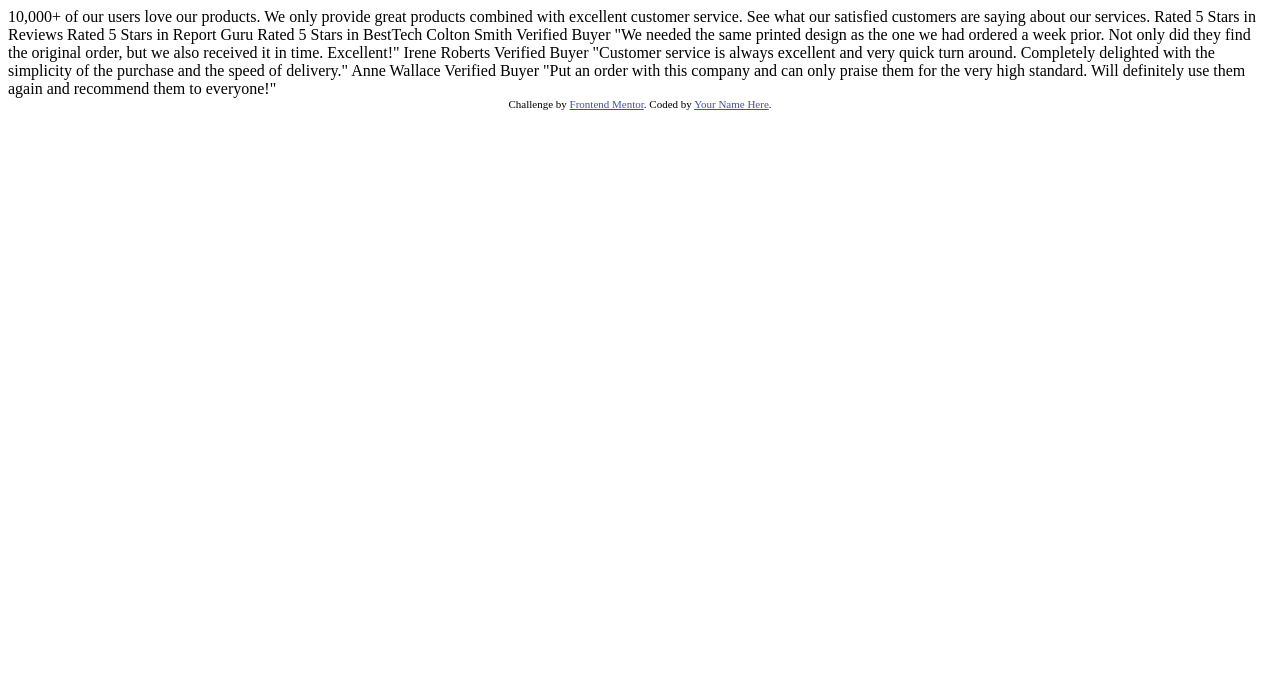
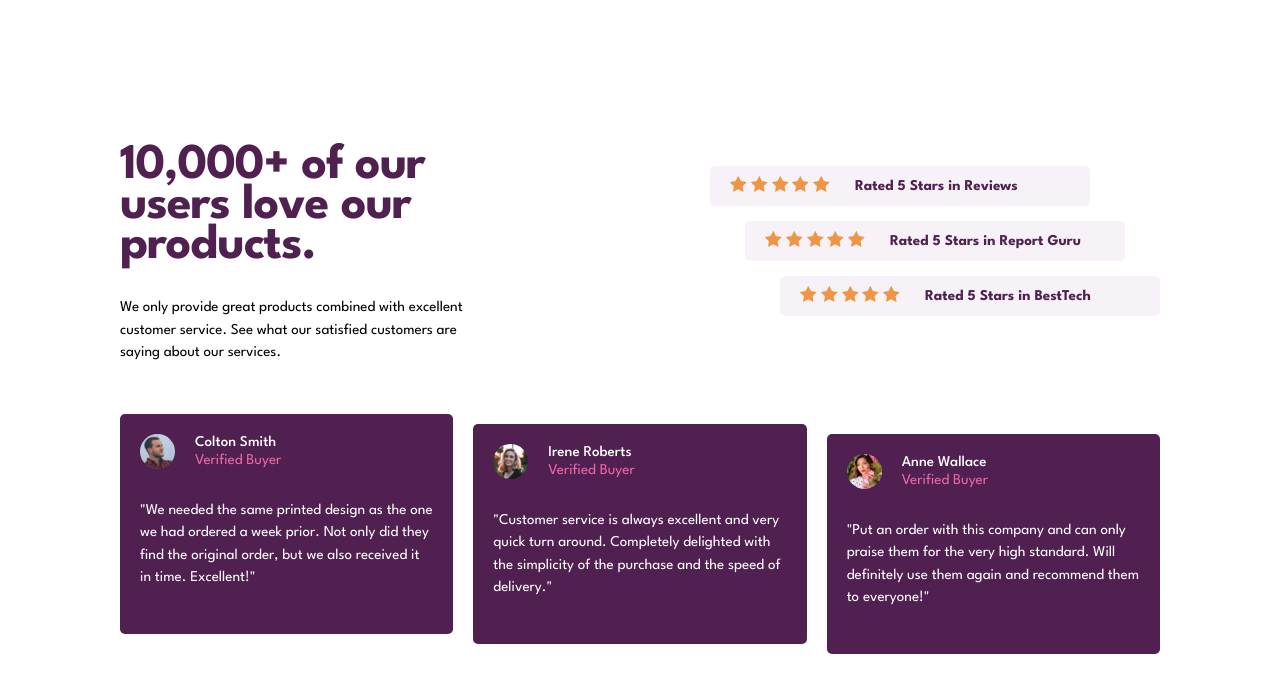
Before and after one commit to Mikiyas6/social-proof-section-master, a plain HTML site: page index.html in a window 1280 px wide. Drawn offline with Linux system fonts and the light colour scheme.

Commit message:
final commit

```diff
--- /dev/null
+++ b/Queries.css
@@ -0,0 +1,96 @@
+/* - Font sizes (px)
+10 / 12 / 14 / 16 / 18 / 20 / 24 / 30 / 36 / 44 / 52 / 62 / 74 / 86 / 98
+
+- Spacing system (px)
+2 / 4 / 8 / 12 / 16 / 24 / 32 / 48 / 64 / 80 / 96 / 128 */
+
+/* ********************************  */
+/* For Small Laptops(Below 1366px) ->  1366px/16px = 85.375em */
+/* ******************************** */
+@media (max-width: 85.375em) {
+}
+
+/* ********************************  */
+/* For Landscape Tablets(Below 1200px) ->  1200px/16px = 75em */
+/* ******************************** */
+
+@media (max-width: 75em) {
+  /* 9px/16px =  0.5625*/
+  /* font-size Adjustment */
+  html {
+    font-size: 55%;
+  }
+}
+
+/* ********************************  */
+/* For Tablet(Below 960px) ->  960px/16px = 60em */
+/* ******************************** */
+@media (max-width: 60em) {
+  /* 8px/16px =  0.5*/
+  /* font-size Adjustment */
+  html {
+    font-size: 50%;
+  }
+}
+
+/* ********************************  */
+/* For Small-Tablets(Below 760px) ->  760px/16px = 47.5em */
+/* ******************************** */
+@media (max-width: 47.5em) {
+  /* 7px/16px =  0.4375*/
+  html {
+    font-size: 45%;
+  }
+  body {
+    width: 80rem;
+  }
+  .proof-rate {
+    width: 40rem;
+  }
+}
+@media (max-width: 41.25em) {
+  body {
+    flex-direction: column;
+    align-items: center;
+    justify-content: center;
+    width: 60rem;
+  }
+  .proof-intro {
+    text-align: center;
+    margin-bottom: 2rem;
+  }
+  .proof-heading {
+    font-size: 4rem;
+    width: 30rem;
+    text-align: center;
+  }
+  .proof-description {
+    width: 30rem;
+  }
+  .proof-rates {
+    display: flex;
+    flex-direction: column;
+    gap: 2rem;
+    margin-bottom: 3rem;
+  }
+  .proof-rate {
+    display: flex;
+    flex-direction: column;
+    margin: 0;
+    gap: 1rem;
+    width: 35rem;
+  }
+  .proof-header {
+    flex-direction: column;
+    align-items: center;
+  }
+  .proof-testimonials {
+    display: flex;
+    flex-direction: column;
+    gap: 1.5rem;
+  }
+  .proof-testimonial {
+    width: 35rem;
+    margin: 0;
+  }
+}
--- a/index.html
+++ b/index.html
@@ -11,51 +11,176 @@
       sizes="32x32"
       href="./images/favicon-32x32.png"
     />
-
+    <link rel="preconnect" href="https://fonts.googleapis.com" />
+    <link rel="preconnect" href="https://fonts.gstatic.com" crossorigin />
+    <link
+      href="https://fonts.googleapis.com/css2?family=League+Spartan:wght@100..900&display=swap"
+      rel="stylesheet"
+    />
+    <link rel="stylesheet" href="./style.css" />
+    <link rel="stylesheet" href="./Queries.css" />
     <title>Frontend Mentor | Social proof section</title>
-
-    <!-- Feel free to remove these styles or customise in your own stylesheet 👍 -->
-    <style>
-      .attribution {
-        font-size: 11px;
-        text-align: center;
-      }
-      .attribution a {
-        color: hsl(228, 45%, 44%);
-      }
-    </style>
   </head>
   <body>
-    10,000+ of our users love our products.
-
-    We only provide great products combined with excellent customer service.
-    See what our satisfied customers are saying about our services.
-
-    Rated 5 Stars in Reviews
-    Rated 5 Stars in Report Guru
-    Rated 5 Stars in BestTech
-
-    Colton Smith
-    Verified Buyer
-    "We needed the same printed design as the one we had ordered a week prior.
-    Not only did they find the original order, but we also received it in time.
-    Excellent!"
-
-    Irene Roberts
-    Verified Buyer
-    "Customer service is always excellent and very quick turn around. Completely
-    delighted with the simplicity of the purchase and the speed of delivery."
-
-    Anne Wallace
-    Verified Buyer
-    "Put an order with this company and can only praise them for the very high
-    standard. Will definitely use them again and recommend them to everyone!"
-
-    <div class="attribution">
-      Challenge by
-      <a href="https://www.frontendmentor.io?ref=challenge" target="_blank"
-        >Frontend Mentor</a
-      >. Coded by <a href="#">Your Name Here</a>.
+    <div class="proof">
+      <div class="proof-header">
+        <div class="proof-intro">
+          <h1 class="proof-heading">10,000+ of our users love our products.</h1>
+          <p class="proof-description">
+            We only provide great products combined with excellent customer
+            service. See what our satisfied customers are saying about our
+            services.
+          </p>
+        </div>
+        <div class="proof-rates">
+          <div class="proof-rate proof-rate--1">
+            <div class="stars">
+              <img
+                src="./images/icon-star.svg"
+                alt="star pic"
+                class="star-pic"
+              />
+              <img
+                src="./images/icon-star.svg"
+                alt="star pic"
+                class="star-pic"
+              />
+              <img
+                src="./images/icon-star.svg"
+                alt="star pic"
+                class="star-pic"
+              />
+              <img
+                src="./images/icon-star.svg"
+                alt="star pic"
+                class="star-pic"
+              />
+              <img
+                src="./images/icon-star.svg"
+                alt="star pic"
+                class="star-pic"
+              />
+            </div>
+            <p class="rating-statement">Rated 5 Stars in Reviews</p>
+          </div>
+          <div class="proof-rate proof-rate--2">
+            <div class="stars">
+              <img
+                src="./images/icon-star.svg"
+                alt="star pic"
+                class="star-pic"
+              />
+              <img
+                src="./images/icon-star.svg"
+                alt="star pic"
+                class="star-pic"
+              />
+              <img
+                src="./images/icon-star.svg"
+                alt="star pic"
+                class="star-pic"
+              />
+              <img
+                src="./images/icon-star.svg"
+                alt="star pic"
+                class="star-pic"
+              />
+              <img
+                src="./images/icon-star.svg"
+                alt="star pic"
+                class="star-pic"
+              />
+            </div>
+            <p class="rating-statement">Rated 5 Stars in Report Guru</p>
+          </div>
+          <div class="proof-rate proof-rate--3">
+            <div class="stars">
+              <img
+                src="./images/icon-star.svg"
+                alt="star pic"
+                class="star-pic"
+              />
+              <img
+                src="./images/icon-star.svg"
+                alt="star pic"
+                class="star-pic"
+              />
+              <img
+                src="./images/icon-star.svg"
+                alt="star pic"
+                class="star-pic"
+              />
+              <img
+                src="./images/icon-star.svg"
+                alt="star pic"
+                class="star-pic"
+              />
+              <img
+                src="./images/icon-star.svg"
+                alt="star pic"
+                class="star-pic"
+              />
+            </div>
+            <p class="rating-statement">Rated 5 Stars in BestTech</p>
+          </div>
+        </div>
+      </div>
+      <div class="proof-testimonials">
+        <div class="proof-testimonial proof-testimonial--1">
+          <div class="testimonial-header">
+            <img
+              class="testimonial-pic"
+              src="./images/image-colton.jpg"
+              alt="Colton Smith"
+            />
+            <div class="testimonial-owner">
+              <p class="testimonial-name">Colton Smith</p>
+              <p class="testimonial-tag">Verified Buyer</p>
+            </div>
+          </div>
+          <div class="testimonial-comment">
+            "We needed the same printed design as the one we had ordered a week
+            prior. Not only did they find the original order, but we also
+            received it in time. Excellent!"
+          </div>
+        </div>
+        <div class="proof-testimonial proof-testimonial--2">
+          <div class="testimonial-header">
+            <img
+              class="testimonial-pic"
+              src="./images/image-irene.jpg"
+              alt="Irene Roberts"
+            />
+            <div class="testimonial-owner">
+              <p class="testimonial-name">Irene Roberts</p>
+              <p class="testimonial-tag">Verified Buyer</p>
+            </div>
+          </div>
+          <div class="testimonial-comment">
+            "Customer service is always excellent and very quick turn around.
+            Completely delighted with the simplicity of the purchase and the
+            speed of delivery."
+          </div>
+        </div>
+        <div class="proof-testimonial proof-testimonial--3">
+          <div class="testimonial-header">
+            <img
+              class="testimonial-pic"
+              src="./images/image-anne.jpg"
+              alt="Anne Wallace"
+            />
+            <div class="testimonial-owner">
+              <p class="testimonial-name">Anne Wallace</p>
+              <p class="testimonial-tag">Verified Buyer</p>
+            </div>
+          </div>
+          <div class="testimonial-comment">
+            "Put an order with this company and can only praise them for the
+            very high standard. Will definitely use them again and recommend
+            them to everyone!"
+          </div>
+        </div>
+      </div>
     </div>
   </body>
 </html>
--- /dev/null
+++ b/style.css
@@ -0,0 +1,150 @@
+/*
+## Colors
+
+### Primary
+
+Very Dark Magenta: hsl(300, 43%, 22%)
+Soft Pink: hsl(333, 80%, 67%)
+
+### Neutral
+
+Dark Grayish Magenta: hsl(303, 10%, 53%)
+Light Grayish Magenta: hsl(300, 24%, 96%)
+White: hsl(0, 0%, 100%)
+
+## Typography
+
+### Body Copy
+
+- Font size: 15px
+
+### Font
+
+- Family: [League Spartan](https://fonts.google.com/specimen/League+Spartan)
+- Weights: 400, 500, 700
+
+*/
+:root {
+  --Very-Dark-Magenta: hsl(300, 43%, 22%);
+  --Soft-Pink: hsl(333, 80%, 67%);
+  --Dark-Grayish-Magenta: hsl(303, 10%, 53%);
+  --Light-Grayish-Magenta: hsl(300, 24%, 96%);
+  --White: hsl(0, 0%, 100%);
+}
+*,
+*::before,
+*::after {
+  margin: 0;
+  padding: 0;
+  box-sizing: border-box;
+}
+html {
+  font-size: 62.5%;
+}
+body {
+  font-size: 1.5rem;
+  line-height: 1;
+  font-family: "League Spartan", sans-serif;
+  min-height: 100vh;
+  display: flex;
+  align-items: center;
+  justify-content: center;
+  width: 110rem;
+  margin: auto;
+}
+.proof {
+  display: flex;
+  flex-direction: column;
+  padding: 3rem;
+}
+.proof-header {
+  display: flex;
+  justify-content: space-between;
+}
+.proof-intro {
+  width: 40rem;
+  margin-bottom: 5rem;
+}
+.proof-heading {
+  letter-spacing: -1px;
+  text-align: start;
+  font-size: 5rem;
+  line-height: 0.8;
+  margin-bottom: 3rem;
+}
+.proof-heading,
+.rating-statement {
+  color: var(--Very-Dark-Magenta);
+  font-weight: 700;
+}
+.proof-description {
+  width: 35rem;
+  line-height: 1.5;
+}
+.proof-rates {
+  width: 45rem;
+  padding-top: 2rem;
+}
+.proof-rate {
+  width: 38rem;
+  display: flex;
+  align-items: center;
+  padding: 1rem 2rem;
+  gap: 2.5rem;
+  background: var(--Light-Grayish-Magenta);
+  margin-bottom: 1.5rem;
+  border-radius: 5px;
+}
+.proof-rate:last-child {
+  margin-bottom: 0;
+}
+.proof-rate--2 {
+  margin-left: 3.5rem;
+}
+.proof-rate--3 {
+  margin-left: 7rem;
+}
+.proof-testimonials {
+  display: grid;
+  grid-template-columns: repeat(3, 1fr);
+  gap: 2rem;
+}
+.proof-testimonial {
+  background: var(--Very-Dark-Magenta);
+  padding: 2rem;
+  border-radius: 5px;
+  height: 22rem;
+}
+.testimonial-pic {
+  width: 3.5rem;
+  height: 3.5rem;
+  border-radius: 50%;
+}
+.testimonial-header {
+  display: flex;
+  align-items: center;
+  gap: 2rem;
+  margin-bottom: 3rem;
+}
+.testimonial-owner {
+  display: flex;
+  flex-direction: column;
+  gap: 0.3rem;
+}
+.testimonial-tag {
+  color: var(--Soft-Pink);
+}
+.testimonial-name {
+  color: var(--White);
+  font-weight: 500;
+}
+.testimonial-comment {
+  color: var(--White);
+  line-height: 1.5;
+}
+.proof-testimonial--2 {
+  margin-top: 1rem;
+}
+.proof-testimonial--3 {
+  margin-top: 2rem;
+}
```
Also changed, not shown: 1 other file.
